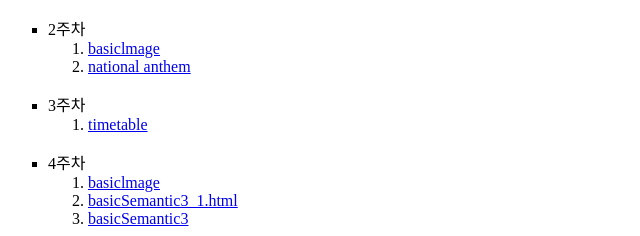
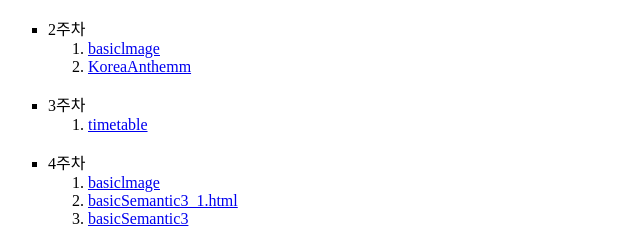
Before and after one commit to wkdb467512/wkdb467512.github.io, a plain HTML site: page index.html in a window 1280 px wide. Shown: the part 488-724 px from the top of the page, 0-640 px from the left. Drawn offline with Linux system fonts and the light colour scheme.

Commit message:
Update index.html

```diff
--- a/index.html
+++ b/index.html
@@ -38,7 +38,7 @@
 <li>2주차</li>
 <ol type="1">
 <li><a href="http://wkdb467512.github.io/basicDList.html"target="_blank">basiclmage</a></li>
-<li><a href="http://wkdb467512.github.io/national anthem.html"target="_blank">national anthem</a></li>
+<li><a href="http://wkdb467512.github.io/KoreaAnthemm.html"target="_blank">KoreaAnthemm</a></li>
 </ol></ul>
 <ul style ="list-style-type:square">
 <li>3주차</li>
```
